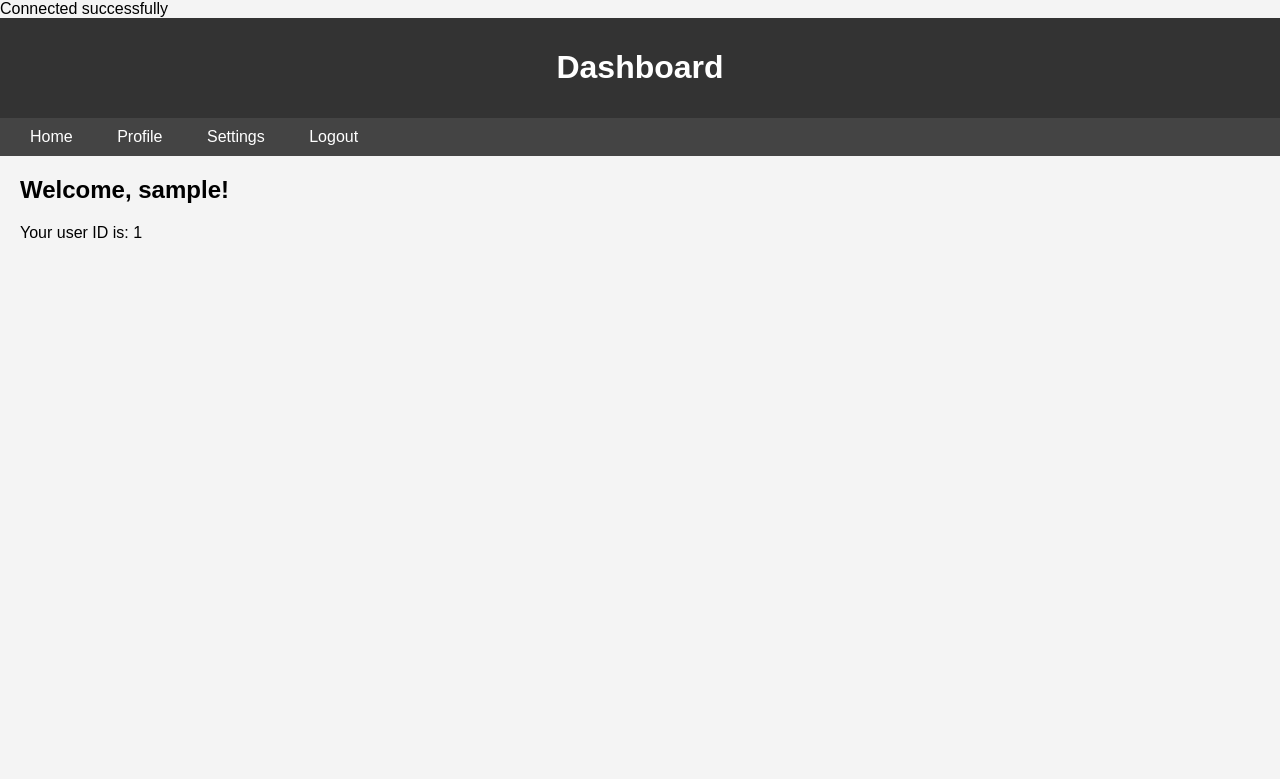
After one commit to rianejakk/si_ubin, a PHP site: page /login/dashboard.php in a window 1280 px wide. The commit adds this page. Shown: the top 779 px of the page. Run offline with PHP 8.4, Linux system fonts and the light colour scheme; the visitor is signed in with stand-in values (Sample User, id 1).

Commit message:
Updated Login (Worked to Dashboard)
Log in worked and can move to Dashboard now.

```diff
--- /dev/null
+++ b/login/dashboard.php
@@ -0,0 +1,57 @@
+<?php require ('../php/dashboard.php'); ?>
+
+<!DOCTYPE html>
+<html lang="en">
+<head>
+    <meta charset="UTF-8">
+    <meta name="viewport" content="width=device-width, initial-scale=1.0">
+    <title>Dashboard</title>
+    <style>
+        body {
+            font-family: Arial, sans-serif;
+            margin: 0;
+            padding: 0;
+            background-color: #f4f4f4;
+        }
+
+        header {
+            background-color: #333;
+            padding: 10px;
+            text-align: center;
+            color: white;
+        }
+
+        nav {
+            background-color: #444;
+            padding: 10px;
+        }
+
+        nav a {
+            color: white;
+            text-decoration: none;
+            padding: 10px;
+            margin: 0 10px;
+        }
+
+        section {
+            margin: 20px;
+        }
+    </style>
+</head>
+<body>
+    <header>
+        <h1>Dashboard</h1>
+    </header>
+    <nav>
+        <a href="#">Home</a>
+        <a href="#">Profile</a>
+        <a href="#">Settings</a>
+        <a href="logout.php">Logout</a> <!-- Create a logout.php file for logging out -->
+    </nav>
+    <section>
+        <h2>Welcome, <?php echo $username; ?>!</h2>
+        <p>Your user ID is: <?php echo $id; ?></p>
+        <!-- Add more content as needed -->
+    </section>
+</body>
+</html>
--- /dev/null
+++ b/php/connect.php
@@ -0,0 +1,17 @@
+<?php
+// Establish database connection (modify credentials as needed)
+$servername = "localhost";
+$username = "root";
+$password = "";
+$dbname = "login_admin";
+
+$conn = new mysqli($servername, $username, $password, $dbname);
+
+// Check connection
+if ($conn->connect_error) {
+    die("Connection failed: " . $conn->connect_error);
+} else {
+    echo "Connected successfully";
+}
+
+?>
--- a/php/dashboard.php
+++ b/php/dashboard.php
@@ -1,29 +1,17 @@
 <?php
+require ('connect.php');
+
 // Start a session
 session_start();
 
 // Check if the user is logged in
-if (!isset($_SESSION['user_id'])) {
+if (!isset($_SESSION['id'])) {
     // Redirect to the login page if not logged in
-    header("Location: index.html");
+    header("Location: ../login/index.html");
     exit();
 }
 
 // Display user information
-$user_id = $_SESSION['user_id'];
+$id = $_SESSION['id'];
 $username = $_SESSION['username'];
 ?>
-
-<!DOCTYPE html>
-<html lang="en">
-<head>
-    <meta charset="UTF-8">
-    <meta name="viewport" content="width=device-width, initial-scale=1.0">
-    <title>Dashboard</title>
-</head>
-<body>
-    <h2>Welcome, <?php echo $username; ?>!</h2>
-    <p>Your user ID is: <?php echo $user_id; ?></p>
-    <!-- Add more content as needed -->
-</body>
-</html>
```
Also changed, not shown: php/login.php (+4 -15 lines), login/dashboard.html (deleted).
